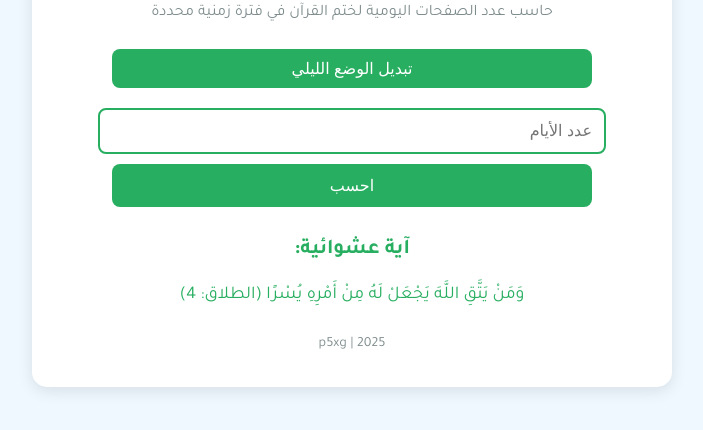
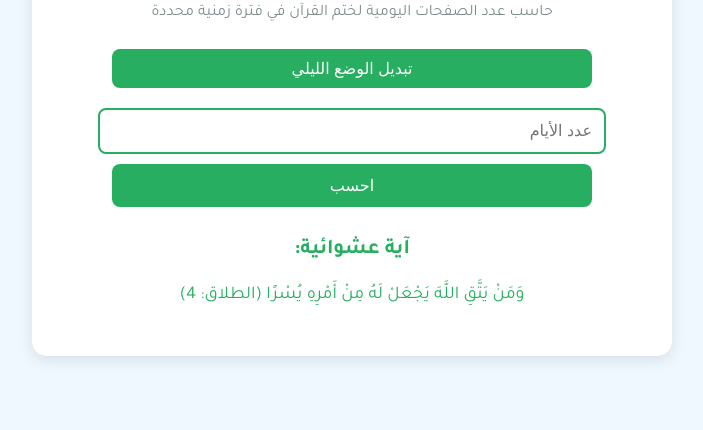
Before and after one commit to h3vl/quran-completion-app, a plain HTML site: page index.html in a window 1280 px wide. Shown: the part 224-654 px from the top of the page, without its empty margins (288-991 px from the left). Drawn offline with Linux system fonts and the light colour scheme.

Commit message:
Add files via upload

```diff
--- a/index.html
+++ b/index.html
@@ -29,7 +29,7 @@
             </div>
         </main>
         <footer>
-            <p>p5xg | 2025</p>
+            <!-- تم حذف النص هنا -->
         </footer>
     </div>
 
```
